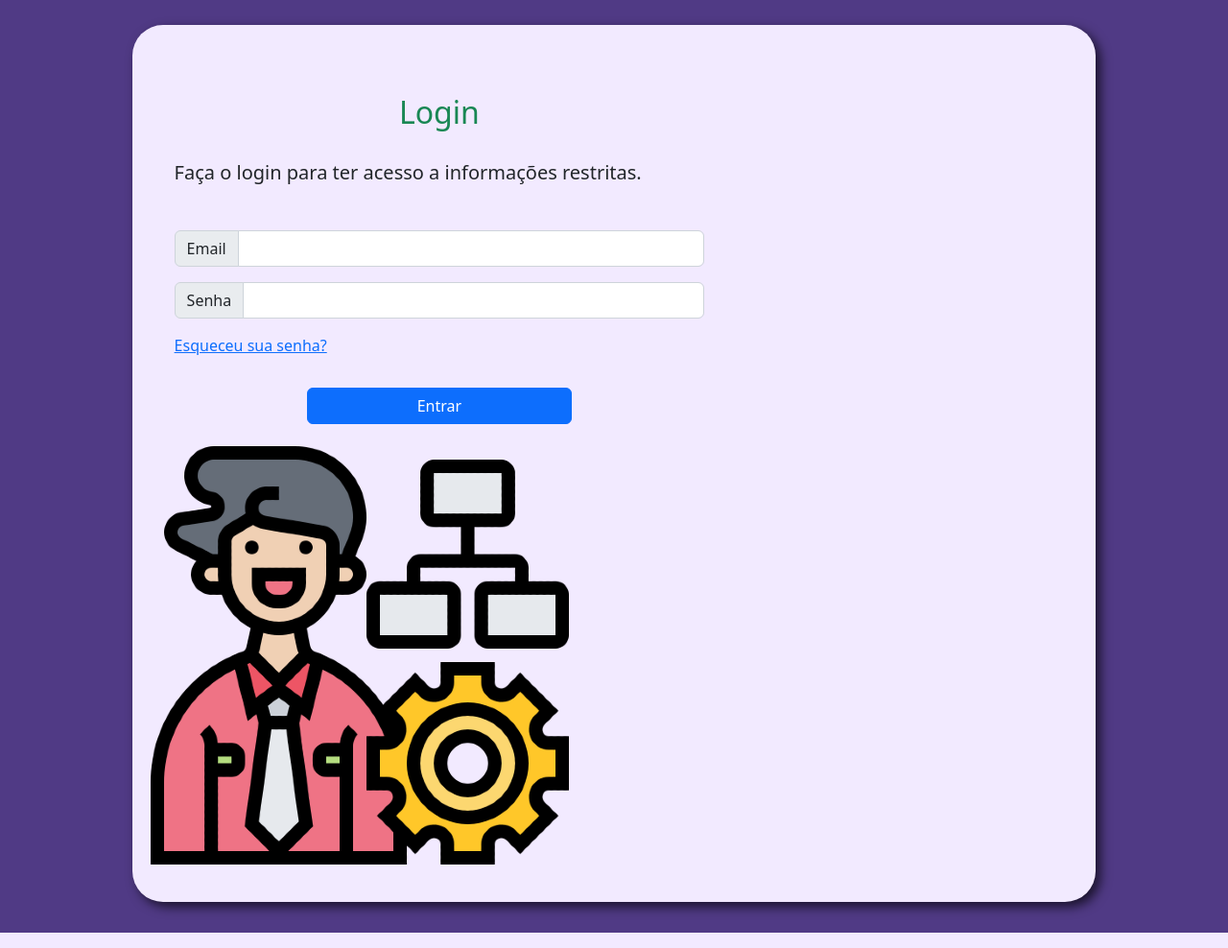
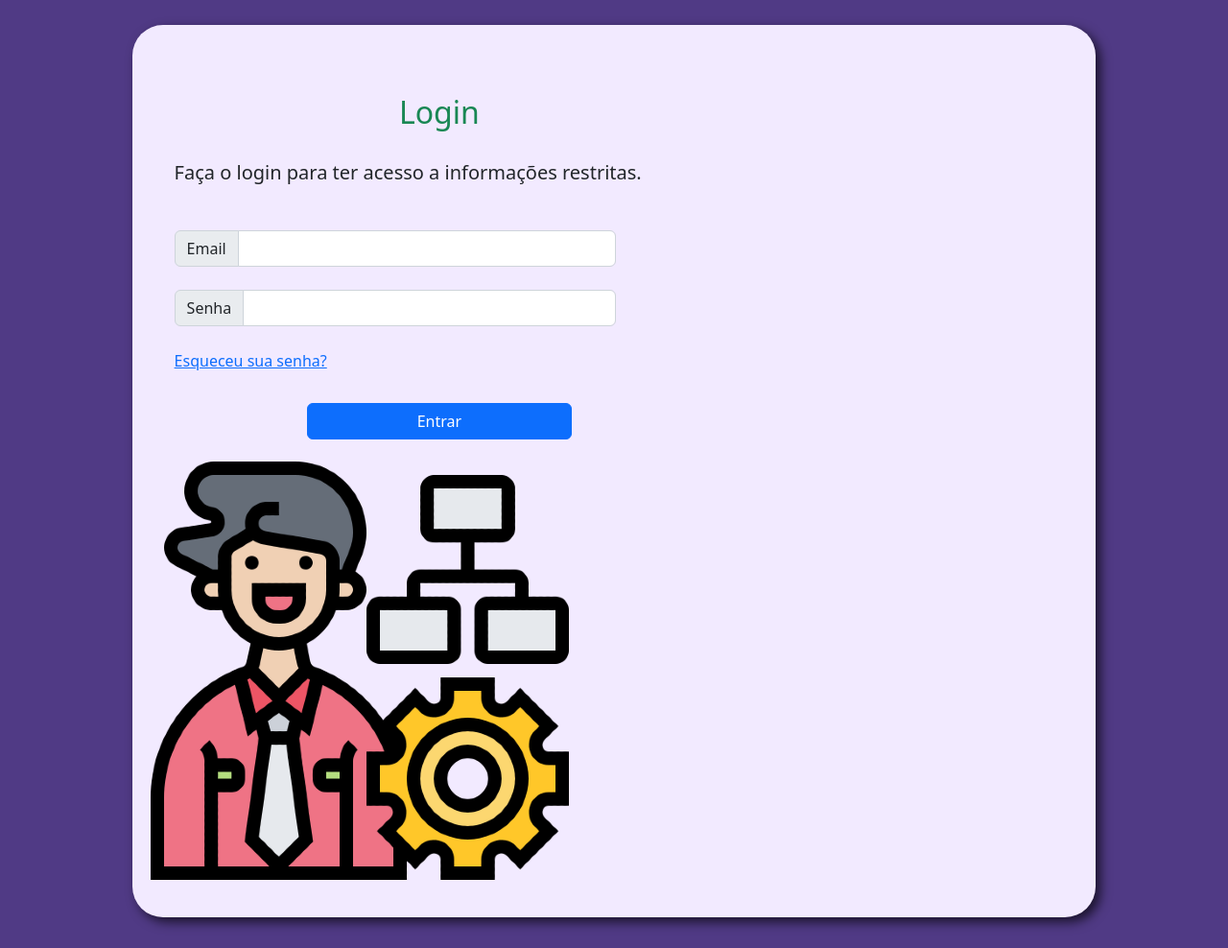
Before and after one commit to GuilhermeEnrique/CRUD_PHP, a PHP site: page /login.php in a window 1280 px wide. Shown: the whole page at 96% size. Run offline with PHP 8.4, Linux system fonts and the light colour scheme.

Commit message:
add button login

```diff
--- a/css/style.css
+++ b/css/style.css
@@ -84,6 +84,10 @@
   margin-bottom: 1rem;
 }
 
+.col-10{
+  margin-bottom: 1.5rem;
+}
+
 .cadastro-img {
   display: flex;
   align-items: center;
--- a/index.php
+++ b/index.php
@@ -17,6 +17,10 @@
             </div>
             <div class="col form">
                 <h3 class="mb-3">Cadastro de usuários</h3>
+                <div class="d-grid gap-2 d-md-flex justify-content-md-end">
+                    <a href="./login.php" class="btn btn-primary me-md-2">Entrar</a>
+                </div>
+                <br>
                 <form action="./insere.php" method="POST">
                     <div class="row">
                         <div class="col-12">
--- a/login.php
+++ b/login.php
@@ -24,14 +24,14 @@
                             <h5>Faça o login para ter acesso a informações restritas.</h5>
                         </div>
                         <form role="form" class="form-login">
-                            <div class="col-12">
+                            <div class="col-10">
                                 <div class="input-group">
                                     <span class="input-group-text">Email</span>
                                     <input type="email" class="form-control" id="email-login" name="email-login" required="">
                                 </div>
                             </div>
 
-                            <div class="col-12">
+                            <div class="col-10">
                                 <div class="input-group">
                                     <span class="input-group-text">Senha</span>
                                     <input type="password" class="form-control" id="password" name="password" required="">
```
